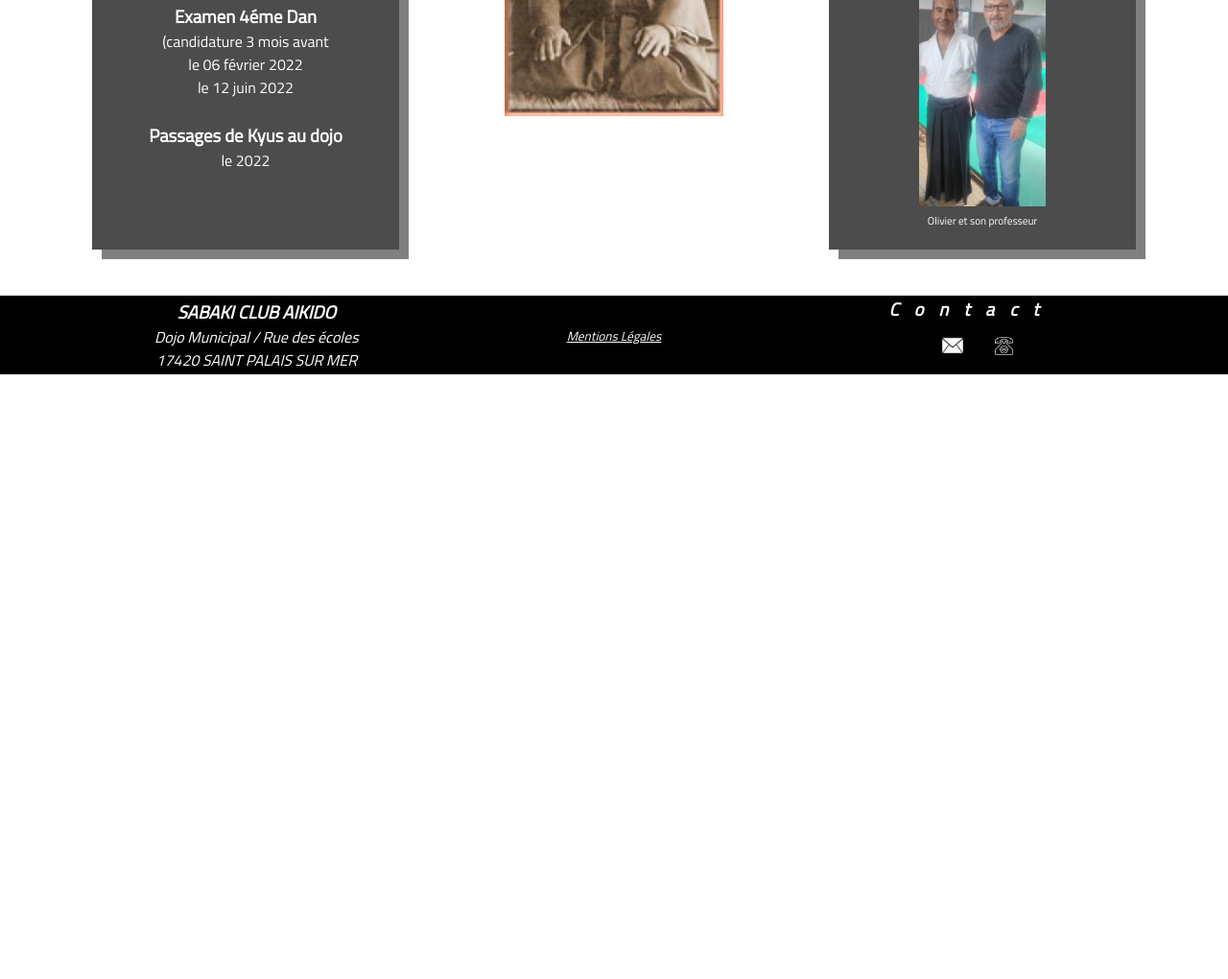
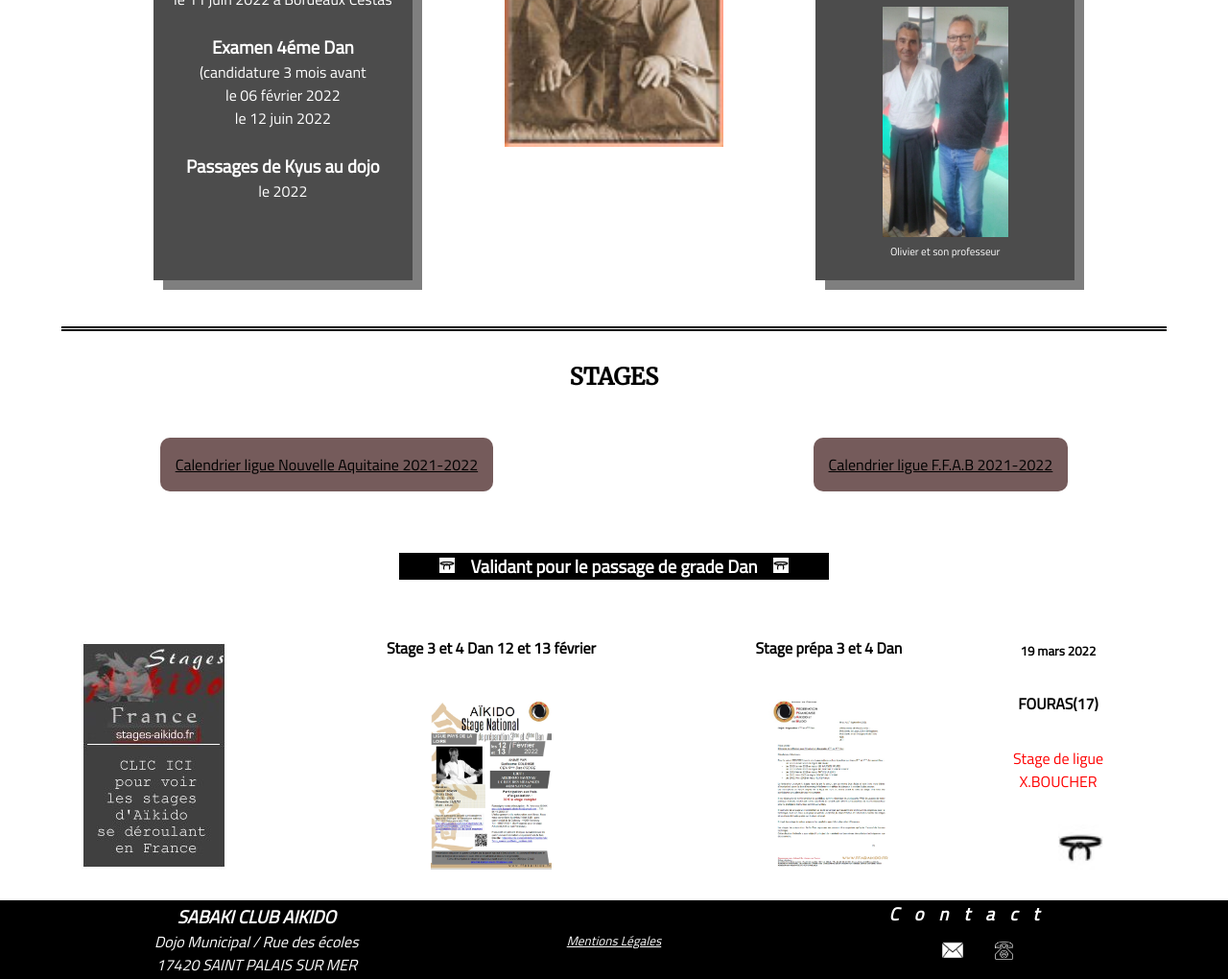
Before and after one commit to Tibuzz/aikido, a plain HTML site: page infos.html in a window 1280 px wide. Shown: the part 798-1818 px from the top of the page at 96% size. Before the commit the page ends 1188 px from the top, so only its background shows below. Drawn offline with Linux system fonts and the light colour scheme.

Commit message:
Ajout stages

```diff
--- a/infos.html
+++ b/infos.html
@@ -98,6 +98,34 @@
       </article>
       </div>
     </section>
+    <section id='stages'>
+      <h2>STAGES</h2>
+      <ul>
+        <li><a href='http://aikido17saintpalais.free.fr/CalendrierLigue2021-2022.pdf'>Calendrier ligue Nouvelle Aquitaine 2021-2022</a></li>
+        <li><a href='http://aikido17saintpalais.free.fr/CalendrierFFAB21-22.pdf'>Calendrier ligue F.F.A.B 2021-2022</a></li>
+      </ul>
+      <h3 id="valideDan"><img src="./resources/photos/ceinture.jpeg" />Validant pour le passage de grade Dan<img
+        src="./resources/photos/ceinture.jpeg" /></h3>
+      <div class="container">
+        <div class="cadre-affiches">
+          <a href="http://www.stages-aikido.fr" target="blank"><img src="./resources/photos/Stage A Aikidofr.jpg" alt="affiche stage aikido"/></a>
+        </div>
+        <div class="cadre-affiches">
+          <h4 class="titre-affiches">Stage 3 et 4 Dan 12 et 13 février</h4>
+          <a href="http://aikido17saintpalais.free.fr/Stage%20A%20%203-4%20PDL.pdf" target="blank"><img class="affiches" src="./resources/photos/Stage A 3-4 PDL grd.jpg" alt="affiche stage aikido" id="affiche1"/></a>
+        </div>
+        <div class="cadre-affiches">
+          <h4 class="titre-affiches">Stage prépa 3 et 4 Dan</h4>
+          <a href="http://aikido17saintpalais.free.fr/CalendrierPreparation%203-4%20DAN.pdf" target="blank"><img class="affiches" src="./resources/photos/CalendrierPreparation 3-4 DAN grd.jpg" alt="affiche stage aikido"/></a>
+        </div>
+        <div class="no-affiche">
+          <h5>19 mars 2022</h5>
+          <h4>FOURAS(17)</h4>
+          <p class="descriptif-stage">Stage de ligue<br>X.BOUCHER</p>
+          <img id='logo-ceinture' src="./resources/photos/ceinture.jpeg"/>
+        </div>
+      </div>
+    </section>
     <div id="cadreMentionsLégales">
       <!--<button aria-label="Fermer" id="bouton-fermer">X</button>-->
       <div id="texteMentions">
--- a/styles/style.css
+++ b/styles/style.css
@@ -198,7 +198,7 @@ blockquote {
 }
 
 @media only screen and (max-width: 700px) {
-  aside {
+  #aikido aside, #infos aside {
     display: none;
   }
 }
@@ -302,7 +302,7 @@ blockquote {
   }
 }
 
-/* Infos/stages page*/
+/* Page infos, infos section*/
 
 #infos {
   display: flex;
@@ -316,6 +316,9 @@ blockquote {
 .grades {
   display: flex;
   justify-content: space-around;
+  border-bottom: 5px double black;
+  width: 90%;
+  margin: 2rem auto;
 }
 
 @media only screen and (max-width: 700px) {
@@ -384,6 +387,98 @@ blockquote {
     width: 50%;
     height: auto;
   }
+}
+
+/* Page infos, stages section*/
+
+#stages {
+  margin-bottom: 2rem;
+  display: flex;
+  flex-direction: column;
+}
+
+#stages h2 {
+  font-family: 'Merriweather', serif;
+}
+
+#stages ul {
+  margin-top: 3rem;
+  justify-content: space-around;
+}
+
+#stages ul li {
+  background-color: rgba(83, 51, 51, 0.8);
+  border-radius: 10px;
+  padding: 1rem;
+}
+#stages ul li a {
+  color: black;
+}
+
+#stages ul li a:hover {
+  color: white;
+  text-decoration: none;
+}
+
+#valideDan {
+  margin: 4rem;
+  background-color: black;
+  color: white;
+  width: 35%;
+  align-self: center;
+}
+
+#valideDan img {
+  width: 1rem;
+  margin-left: 1rem;
+  margin-right: 1rem;
+}
+
+.container {
+display: flex;
+flex-wrap: wrap;
+}
+
+.cadre-affiches {
+  width: 25%;
+  height: 238px;
+  margin-right: 2rem;
+}
+
+.affiches {
+  height: 75%;
+}
+
+.cadre-affiches:hover .affiches {
+  height: 100%;
+  width: auto;
+}
+
+.cadre-affiches h4 {
+  width: 70%;
+  height: 25%;
+  margin: 0 auto;
+  line-height: 0.9rem;
+}
+
+.cadre-affiches:hover h4, .cadre-affiches:hover h5 {
+  display: none;
+}
+
+.no-affiche {
+  display: flex;
+  flex-direction: column;
+  justify-content: space-between;
+  align-content: center;
+}
+
+.descriptif-stage {
+  color: red;
+}
+
+#logo-ceinture {
+  width:50%;
+  align-self: flex-end;
 }
 
 #cadreMentionsLégales {
```
Also changed, not shown: main.js (+16 -0 lines), resources/photos/CalendrierPreparation 3-4 DAN grd.jpg (added), resources/photos/CalendrierPreparation 3-4 DAN.jpg (added), resources/photos/Stage A 3-4 PDL grd.jpg (added), resources/photos/Stage A 3-4 PDL.jpg (added), resources/photos/Stage A Aikidofr.jpg (added), resources/photos/Stage A ERC jan2022.jpg (added), resources/photos/ceinture.jpeg (added).
